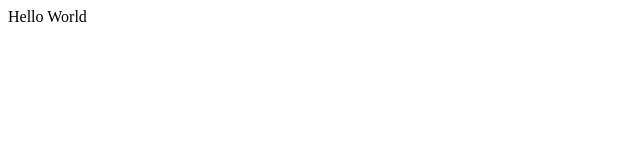
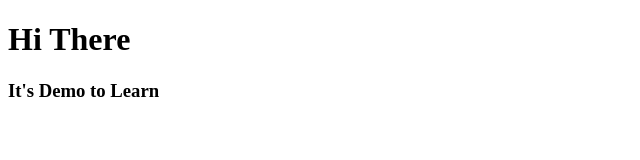
Before and after one commit to lecodingdev/DemoProject, a plain HTML site: page index.html in a window 1280 px wide. Shown: the whole page, without its empty margins (0-640 px from the left). Drawn offline with Linux system fonts and the light colour scheme.

Commit message:
update commit

```diff
--- a/index.html
+++ b/index.html
@@ -1,3 +1,15 @@
 <!DOCTYPE html>
-<html lang="en"
-<div>Hello World</div>
+<html lang="en">
+<head>
+    <meta charset="UTF-8">
+    <meta http-equiv="X-UA-Compatible" content="IE=edge">
+    <meta name="viewport" content="width=device-width, initial-scale=1.0">
+    <title>DemoProject</title>
+</head>
+<body>
+
+    <h1>Hi There</h1>
+    <h3>It's Demo to Learn</h3>
+
+</body>
+</html>
```
